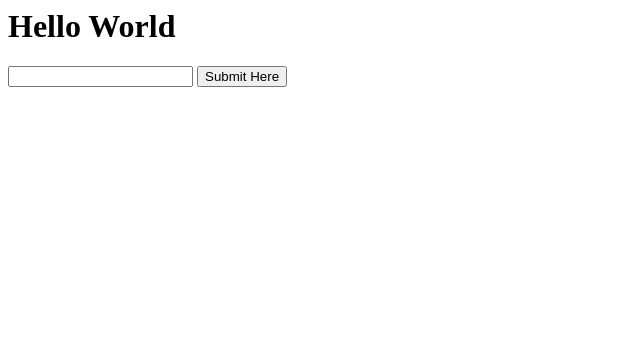
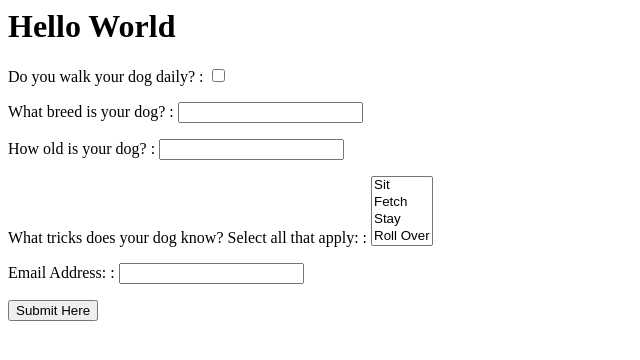
Before and after one commit to photay/toe_hiring_2020, a Django app: page / in a window 1280 px wide. Shown: the top 360 px of the page, without its empty margins (0-640 px from the left). Run offline with Django 3.2, Linux system fonts and the light colour scheme.

Commit message:
Created django forms

```diff
--- a/assignment/forms.py
+++ b/assignment/forms.py
@@ -4,3 +4,15 @@ class DemoForm(forms.Form):
     demo_field = forms.CharField(max_length=2500,required=True)
 
 # TODO: Put your dog questions form here
+TRICKS = (('item_key1', 'Sit'),
+              ('item_key2', 'Fetch'),
+              ('item_key3', 'Stay'),
+              ('item_key4', 'Roll Over'))
+
+class DogForm(forms.Form):
+	daily_walk = forms.BooleanField(required=False, label="Do you walk your dog daily? ")
+	dog_breed = forms.CharField(required=True, label="What breed is your dog? ")
+	dog_age = forms.IntegerField(required=True, label="How old is your dog? ")
+	dog_tricks = forms.MultipleChoiceField(label="What tricks does your dog know? Select all that apply: ",
+		choices=TRICKS)
+	email = forms.CharField(required=True, label="Email Address: ")
--- a/assignment/views.py
+++ b/assignment/views.py
@@ -9,7 +9,7 @@ class Index(FormView):
 	template_name = "index.html"
 
 	#TODO: Changes this to your new form
-	form_class= DemoForm
+	form_class= DogForm
 	success_url= '/success/'
 
 	def get_context_data(self,**kwargs):
@@ -24,8 +24,10 @@ class Index(FormView):
 
 		#TODO: Process form data here by saving to DB and sending Email
 
+
 		if form.is_valid():
 			return HttpResponseRedirect(self.get_success_url())
 
+
 class Success(TemplateView):
 	template_name='success.html'
--- a/static/templates/index.html
+++ b/static/templates/index.html
@@ -4,7 +4,7 @@
   {% csrf_token %}
 
   <!-- TODO: Replace with your form fields here. -->
-  {{form.demo_field}}
+  {{form.as_p}}
 
   <input type="submit" value="Submit Here">
 </form>
```
Also changed, not shown: toe_hiring_2020/settings.py (+2 -6 lines), 2 other files.
